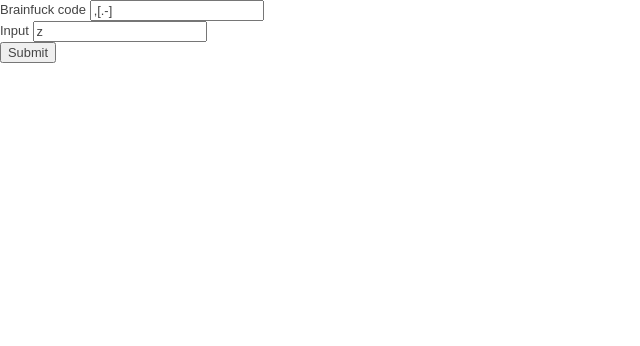
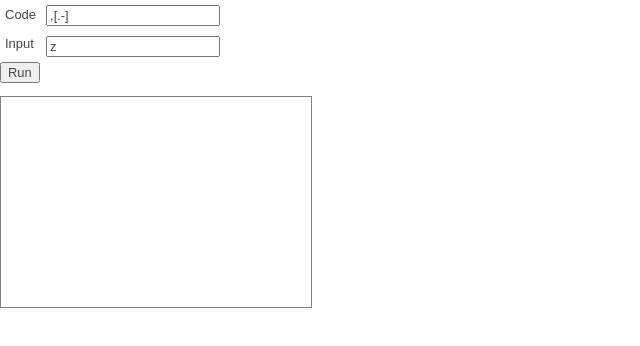
Before and after one commit to skilldrick/brainfuck-js, a plain HTML site: page index.html in a window 1280 px wide. Shown: the whole page, without its empty margins (0-640 px from the left). Drawn offline with nearby package versions, Linux system fonts and the light colour scheme.

Commit message:
Added some styling.

```diff
--- a/css/style.css
+++ b/css/style.css
@@ -164,9 +164,21 @@ button {  width: auto; overflow: visible; }
 
 
 
+td p {
+  line-height: 20px;
+}
 
+td {
+  padding: 5px;
+}
 
-
+#output {
+  width: 300px;
+  height: 200px;
+  padding: 5px;
+  border: 1px solid gray;
+  margin-top: 1em;
+}
 
 
 
--- a/index.html
+++ b/index.html
@@ -5,18 +5,18 @@
   </head>
   <body>
     <form>
+      <table>
+        <tr>
+          <td><p><label for='code'>Code</label></p></td>
+          <td><input name='code' id='code' value=',[.-]'></input></td>
+        </tr>
+        <tr>
+          <td><label for='input'>Input</label></td>
+          <td><input name='input' id='input' value='z'></input></td>
+        </tr>
+      </table>
       <p>
-      <label for='code'>Brainfuck code</label>
-      <input name='code' id='code' value=',[.-]'></input>
-      </p>
-
-      <p>
-      <label for='input'>Input</label>
-      <input name='input' id='input' value='z'></input>
-      </p>
-
-      <p>
-      <input type='submit' />
+      <input type='submit' value='Run' />
       </p>
     </form>
 
```
